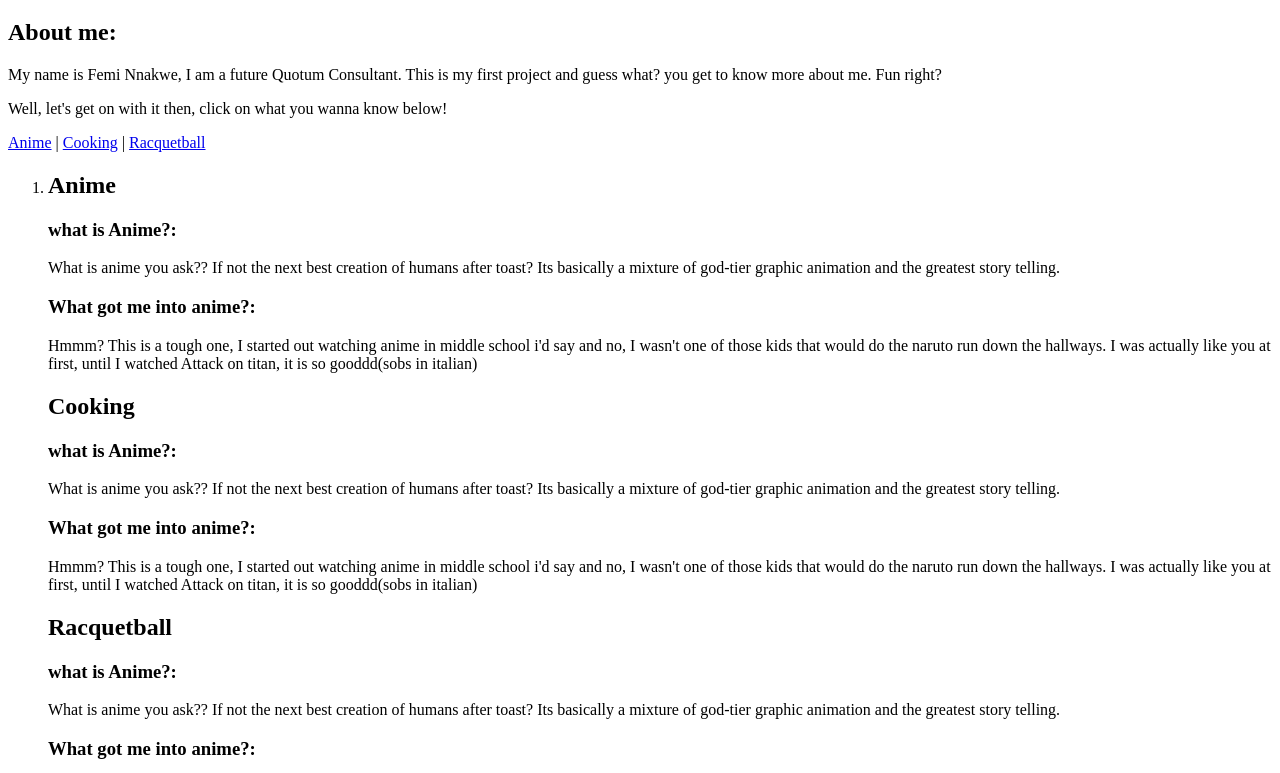
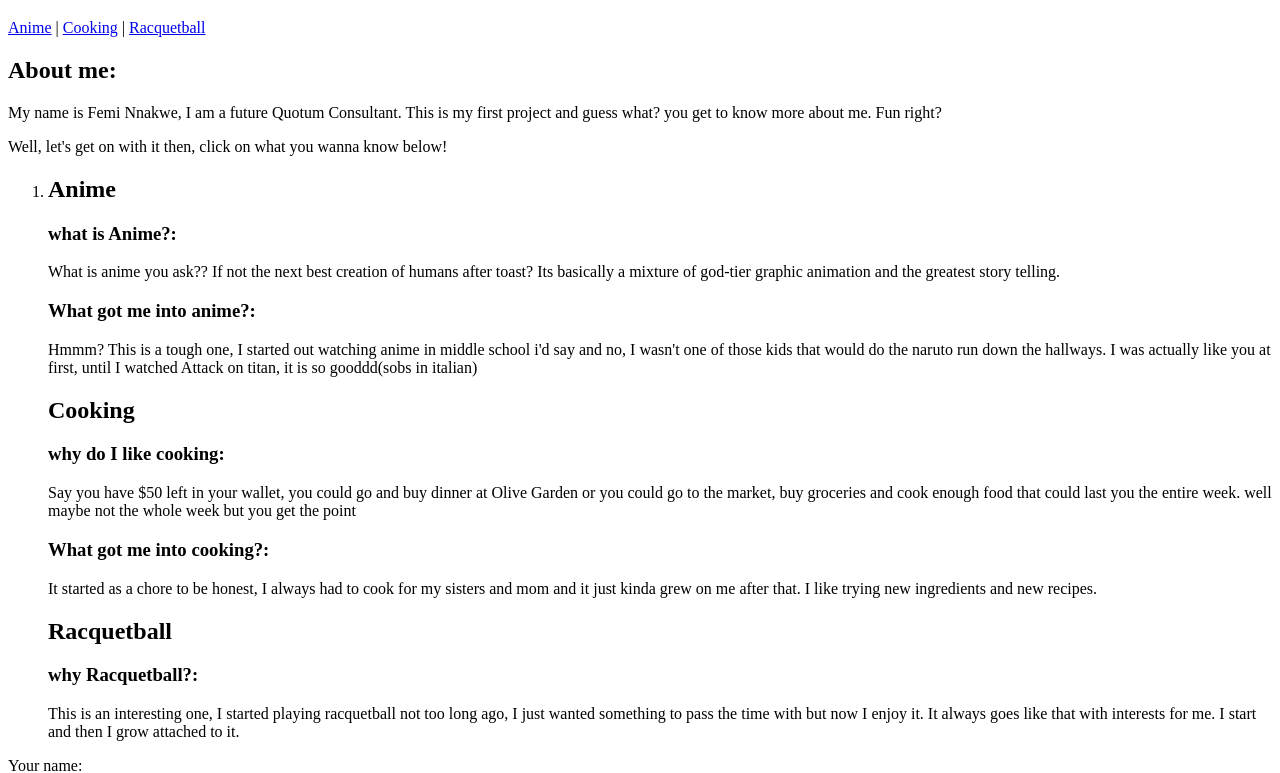
Before and after one commit to Feminnakwe5/Hobbies, a plain HTML site: page index.html in a window 1280 px wide. Shown: the part 61-834 px from the top of the page. Drawn offline with Linux system fonts and the light colour scheme.

Commit message:
letter text

```diff
--- a/index.html
+++ b/index.html
@@ -12,7 +12,10 @@
     <header>
       <h1>The Hobbies of Femi</h1>
     </header>
-
+        <p>
+          <a href="#">Anime</a> | <a href="#">Cooking</a> |
+          <a href="#">Racquetball</a>
+        </p>
     <section>
       <h2>About me:</h2>
       <p>
@@ -22,12 +25,7 @@
       <p>
         Well, let's get on with it then, click on what you wanna know below!
       </p>
-      <nav>
-        <p>
-          <a href="#">Anime</a> | <a href="#">Cooking</a> |
-          <a href="#">Racquetball</a>
-        </p>
-      </nav>
+
     </section>
 
     <!-- Anime -->
@@ -46,18 +44,18 @@
     <!-- Cooking -->
     <section>
       <h2>Cooking</h2>
-      <p> <h3> what is Anime?:</h3>
-        What is anime you ask?? If not the next best creation of humans after toast? Its basically a mixture of god-tier graphic animation and the greatest story telling.
-       <h3> What got me into anime?:</h3>
-      Hmmm? This is a tough one, I started out watching anime in middle school i'd say and no, I wasn't one of those kids that would do the naruto run down the hallways. I was actually like you at first, until I watched Attack on titan, it is so gooddd(sobs in italian)</p>
+      <p> <h3> why do I like cooking:</h3>
+        Say you have $50 left in your wallet, you could go and buy dinner at Olive Garden or you could go to the market, buy groceries and cook enough food that could last you the entire week. well maybe not the whole week but you get the point
+       <h3> What got me into cooking?:</h3>
+        It started as a chore to be honest, I always had to cook for my sisters and mom and it just kinda grew on me after that. I like trying new ingredients and new recipes.
+      </p>
     </section>
     <!-- Racquetball -->
     <section>
       <h2>Racquetball</h2>
-      <p> <h3> what is Anime?:</h3>
-        What is anime you ask?? If not the next best creation of humans after toast? Its basically a mixture of god-tier graphic animation and the greatest story telling.
-       <h3> What got me into anime?:</h3>
-      Hmmm? This is a tough one, I started out watching anime in middle school i'd say and no, I wasn't one of those kids that would do the naruto run down the hallways. I was actually like you at first, until I watched Attack on titan, it is so gooddd(sobs in italian)</p>
+      <p> <h3> why Racquetball?:</h3>
+        This is an interesting one, I started playing racquetball not too long ago, I just wanted something to pass the time with but now I enjoy it. It always goes like that with interests for me. I start and then I grow attached to it.
+       </p>
     </section>
     </ol>
     <!-- comment form -->
```
